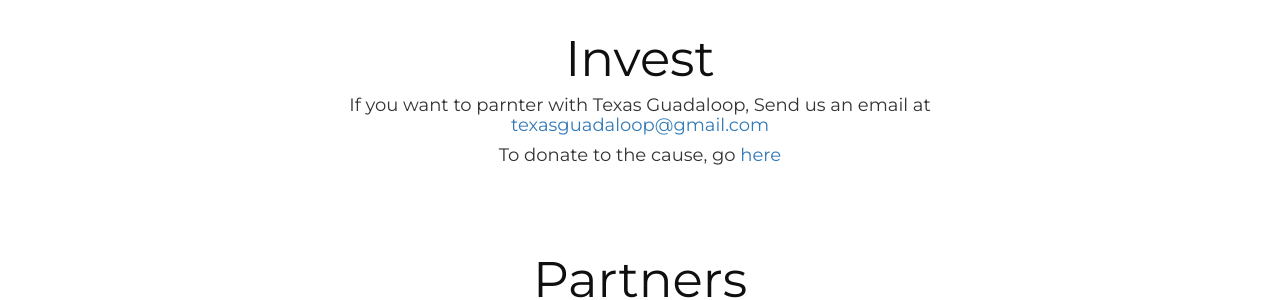
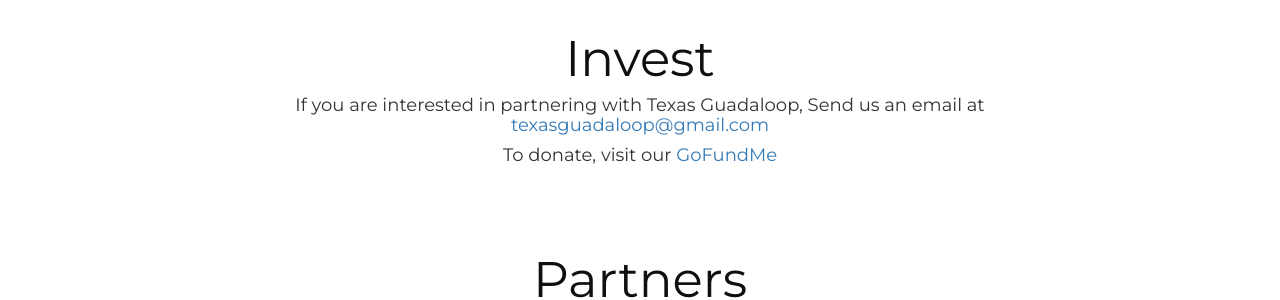
Before and after one commit to JakeLM/guadaloop.github.io, a plain HTML site: page invest/index.html in a window 1280 px wide. Shown: the part 53-353 px from the top of the page. Drawn offline with nearby package versions, Linux system fonts and the light colour scheme.

Commit message:
updated invest page

```diff
--- a/css/style.css
+++ b/css/style.css
@@ -18,10 +18,6 @@
 .navbar-default .navbar-brand,
 .navbar-default .navbar-nav>li>a {
     font-size: 18px;
-}
-
-.navbar-icon {
-    height: 130%;
 }
 
 .navbar-icon {
--- a/invest/index.html
+++ b/invest/index.html
@@ -45,8 +45,8 @@
 
 <div>
     <h1 class="page_header">Invest</h1>
-    <h4>If you want to parnter with Texas Guadaloop, Send us an email at <br /><a href="mailto:texasguadaloop@gmail.com?Subject=Interested%20in%20Guadaloop" target="_top">texasguadaloop@gmail.com</a></h4>
-    <h4>To donate to the cause, go <a href="https://www.gofundme.com/texasguadaloop">here</a></h4>
+    <h4>If you are interested in partnering with Texas Guadaloop, Send us an email at <br /><a href="mailto:texasguadaloop@gmail.com?Subject=Interested%20in%20Guadaloop" target="_top">texasguadaloop@gmail.com</a></h4>
+    <h4>To donate, visit our <a href="https://www.gofundme.com/texasguadaloop">GoFundMe</a></h4>
 </div>
 <section id="sponsors">
     <div class="container">
```
